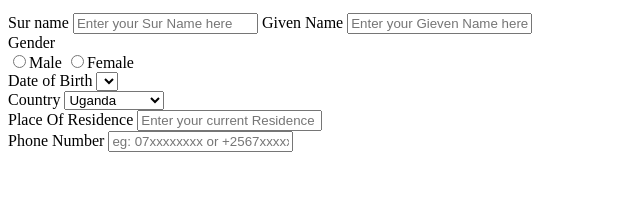
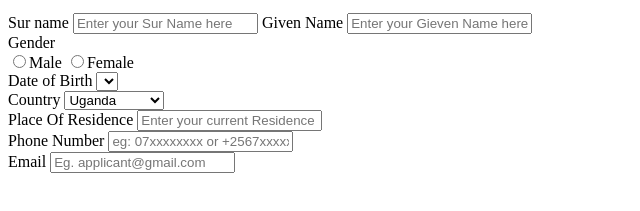
Before and after one commit to chrisopiyo/Refactory-Catalyst002-Final-Assessment, a plain HTML site: page ShadrackBazatsinda/student_data_entery_form.html in a window 1280 px wide. Shown: the part 101-312 px from the top of the page, without its empty margins (0-640 px from the left). Drawn offline with Linux system fonts and the light colour scheme.

Commit message:
this is my third commit

```diff
--- a/ShadrackBazatsinda/student_data_entery_form.html
+++ b/ShadrackBazatsinda/student_data_entery_form.html
@@ -65,6 +65,11 @@
                         <input type="text" name="phoneNumber" id="phone" value="" placeholder="eg: 07xxxxxxxx or +2567xxxxxxxx">
                     </div>
                 </div>
+<!-- creating a field for the email -->
+                <div>
+                    <label for="email">Email</label>
+                    <input type="text" name="email" id="email" value="" placeholder="Eg. applicant@gmail.com">
+                </div>
 
 
 
```
Also changed, not shown: ShadrackBazatsinda/student_data_entry_form.js (added).
